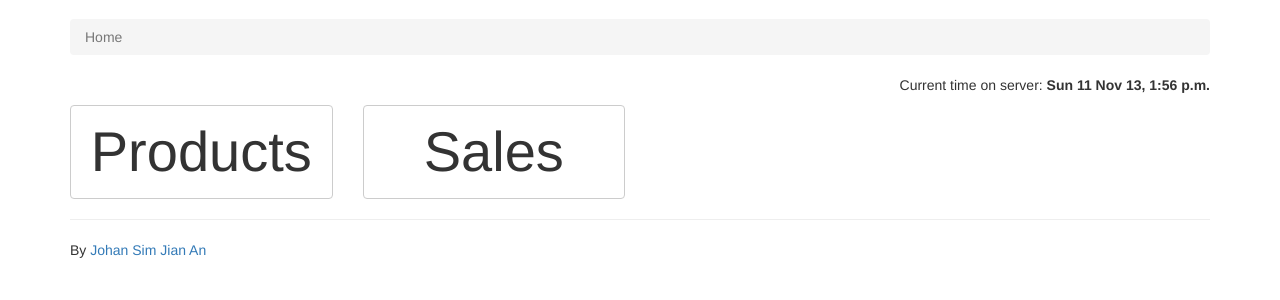
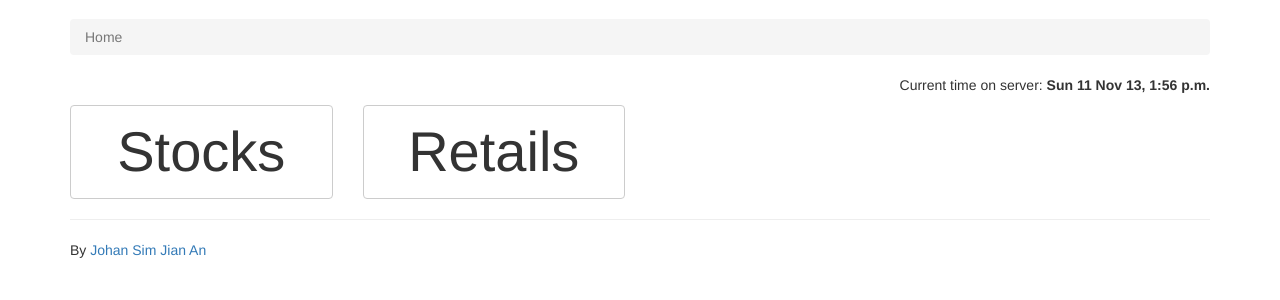
Before and after one commit to JohanSJA/BizA, a Django app: page /employees/dashboard/ in a window 1280 px wide. Shown: the part 51-351 px from the top of the page. Run offline with Django 3.2, Linux system fonts and the light colour scheme; the visitor is signed in with stand-in values (Sample User, id 1); parts of the project's set-up code (start-up, migrations or seed data) failed here and were passed over; some libraries are stand-ins or nearby versions.

Commit message:
Changed dashboard wording.

```diff
--- a/biza/employees/templates/employees/dashboard.html
+++ b/biza/employees/templates/employees/dashboard.html
@@ -27,14 +27,14 @@
     <div class="col-lg-3">
       <p>
         <a href="{% url 'stocks_product_list' %}" class="btn btn-default col-lg-12 col-xs-12 big-text">
-          Products
+          Stocks
         </a>
       </p>
     </div>
     <div class="col-lg-3">
       <p>
         <a href="{% url 'retails_sale_list' %}" class="btn btn-default col-lg-12 col-xs-12 big-text">
-          Sales
+          Retails
         </a>
       </p>
     </div>
```
